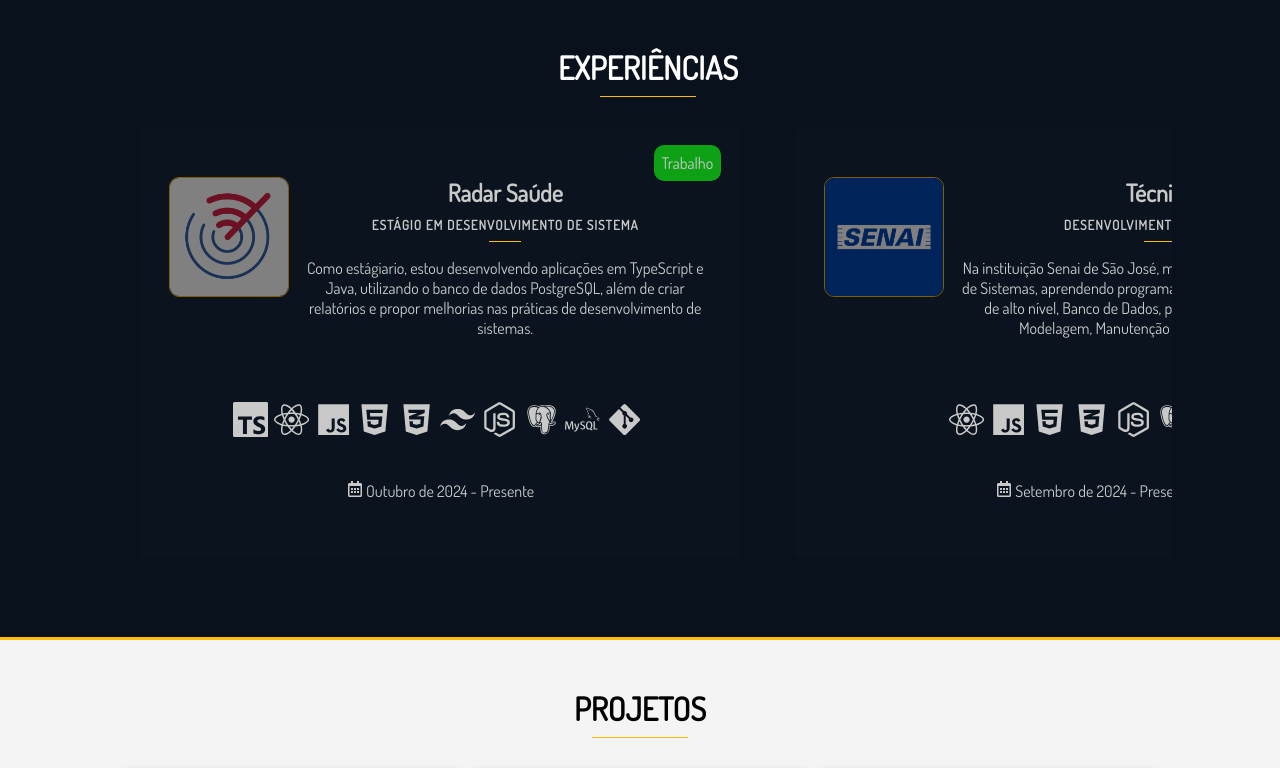
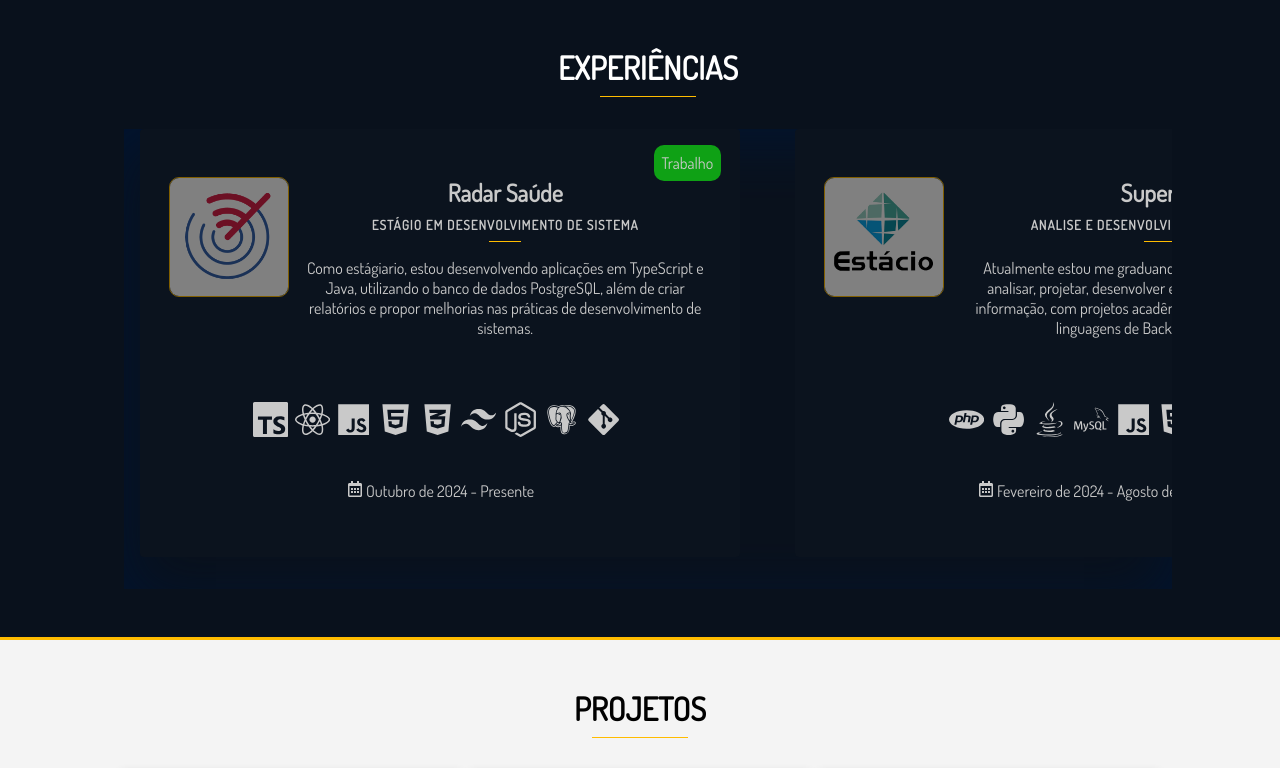
Before and after one commit to AlexsanderMarchi/Portfolio, a React (Vite) app: page / in a window 1280 px wide. Shown: the part 1080-1848 px from the top of the page. Built offline with nearby package versions, Linux system fonts and the light colour scheme; grey boxes are pictures that could not be loaded.

Commit message:
adjust lists

```diff
--- a/src/components/experience.jsx
+++ b/src/components/experience.jsx
@@ -42,7 +42,6 @@ function Experience() {
         <FaCss3Alt />,
         <FaNodeJs />,
         <BiLogoPostgresql />,
-        <SiMysql />,
         <FaGitAlt />,
         <SiCypress />,
       ],
@@ -67,6 +66,7 @@ function Experience() {
         <SiPhp />,
         <FaPython />,
         <FaJava />,
+        <SiMysql />,
         <IoLogoJavascript />,
         <FaHtml5 />,
         <FaCss3Alt />,
@@ -83,32 +83,32 @@ function Experience() {
       subtitleEnglish: "Analysis and System Development",
       tag_typeEnglish: "Study",
     },
-    {
-      id: 3,
-      imagem: senai,
-      data: [<FaRegCalendarAlt />, " Setembro de 2024 - Presente"],
-      dataEnglish: [<FaRegCalendarAlt />, " September 2024 - Present"],
-      competencias: [
-        <FaReact />,
-        <IoLogoJavascript />,
-        <FaHtml5 />,
-        <FaCss3Alt />,
-        <FaNodeJs />,
-        <BiLogoPostgresql />,
-        <SiCypress />,
-      ],
-      descricao:
-        "Na instituição Senai de São José, me formei em Desenvolvimento de Sistemas, aprendendo programação de baixo nível assim como de alto nível, Banco de Dados, projetos em equipe, além de Modelagem, Manutenção e Testes de Sistemas.",
-      title: "Técnico",
-      subtitle: "Desenvolvimento de Sistema",
-      tag: "tag tag-job",
-      tag_type: "Trabalho",
-      descricaoEnglish:
-        "At Senai São José, I completed the Technical course in Systems Development, learning low-level and high-level programming, databases, teamwork projects, as well as system modeling, maintenance, and testing. ",
-      titleEnglish: "Technical",
-      subtitleEnglish: "Systems Development",
-      tag_typeEnglish: "Job",
-    },
+    // {
+    //   id: 3,
+    //   imagem: senai,
+    //   data: [<FaRegCalendarAlt />, " Setembro de 2024 - Presente"],
+    //   dataEnglish: [<FaRegCalendarAlt />, " September 2024 - Present"],
+    //   competencias: [
+    //     <FaReact />,
+    //     <IoLogoJavascript />,
+    //     <FaHtml5 />,
+    //     <FaCss3Alt />,
+    //     <FaNodeJs />,
+    //     <BiLogoPostgresql />,
+    //     <SiCypress />,
+    //   ],
+    //   descricao:
+    //     "Na instituição Senai de São José, me formei em Desenvolvimento de Sistemas, aprendendo programação de baixo nível assim como de alto nível, Banco de Dados, projetos em equipe, além de Modelagem, Manutenção e Testes de Sistemas.",
+    //   title: "Técnico",
+    //   subtitle: "Desenvolvimento de Sistema",
+    //   tag: "tag tag-job",
+    //   tag_type: "Trabalho",
+    //   descricaoEnglish:
+    //     "At Senai São José, I completed the Technical course in Systems Development, learning low-level and high-level programming, databases, teamwork projects, as well as system modeling, maintenance, and testing. ",
+    //   titleEnglish: "Technical",
+    //   subtitleEnglish: "Systems Development",
+    //   tag_typeEnglish: "Job",
+    // },
     {
       id: 4,
       imagem: radarsaude,
@@ -123,7 +123,6 @@ function Experience() {
         <SiTailwindcss />,
         <FaNodeJs />,
         <BiLogoPostgresql />,
-        <SiMysql />,
         <FaGitAlt />,
       ],
       descricao:
--- a/src/components/projetos.jsx
+++ b/src/components/projetos.jsx
@@ -37,26 +37,26 @@ function Projetos() {
       github: "https://github.com/AlexRuan00/pig-bomb",
       website: "https://resilient-cheesecake-4e0caa.netlify.app/",
     },
-    {
-      id: 3,
-      imagem: nativeMovies,
-      descricao:
-        "Foi criado aplicativos em React Native, com desenvolvimento de perfil e rede social utilizando Firebase para troca de mensagem em tempo real.",
-      descricaoEnglish:
-        "Created applications in React Native, developing profile and social network features using Firebase for real-time messaging.",
-      title: "Expo e Rede Social",
-      github: "https://github.com/AlexsanderMarchi/React-Native",
-    },
-    {
-      id: 4,
-      imagem: postman,
-      descricao:
-        "Desenvolvimento de APIs em sala de aula, utilizando Node.js e ElephantSQL para manipulação de dados e Postman para endpoints.",
-      descricaoEnglish:
-        "Developed APIs in class using Node.js and ElephantSQL for data manipulation, and Postman for testing endpoints.",
-      title: "APIs",
-      github: "https://github.com/AlexsanderMarchi/BackEnd-Node.js",
-    },
+    // {
+    //   id: 3,
+    //   imagem: nativeMovies,
+    //   descricao:
+    //     "Foi criado aplicativos em React Native, com desenvolvimento de perfil e rede social utilizando Firebase para troca de mensagem em tempo real.",
+    //   descricaoEnglish:
+    //     "Created applications in React Native, developing profile and social network features using Firebase for real-time messaging.",
+    //   title: "Expo e Rede Social",
+    //   github: "https://github.com/AlexsanderMarchi/React-Native",
+    // },
+    // {
+    //   id: 4,
+    //   imagem: postman,
+    //   descricao:
+    //     "Desenvolvimento de APIs em sala de aula, utilizando Node.js e ElephantSQL para manipulação de dados e Postman para endpoints.",
+    //   descricaoEnglish:
+    //     "Developed APIs in class using Node.js and ElephantSQL for data manipulation, and Postman for testing endpoints.",
+    //   title: "APIs",
+    //   github: "https://github.com/AlexsanderMarchi/BackEnd-Node.js",
+    // },
     {
       id: 5,
       imagem: petflix,
--- a/src/styles/experience.css
+++ b/src/styles/experience.css
@@ -17,7 +17,7 @@
   gap: 1.4rem;
   justify-content: flex-start;
   overflow-x: auto;
-  /* overflow-x: hidden; */
+  box-shadow: inset 1px 12px 4rem #001431;
   width: 85%;
   overflow-y: hidden;
   padding-bottom: 2rem;
```
